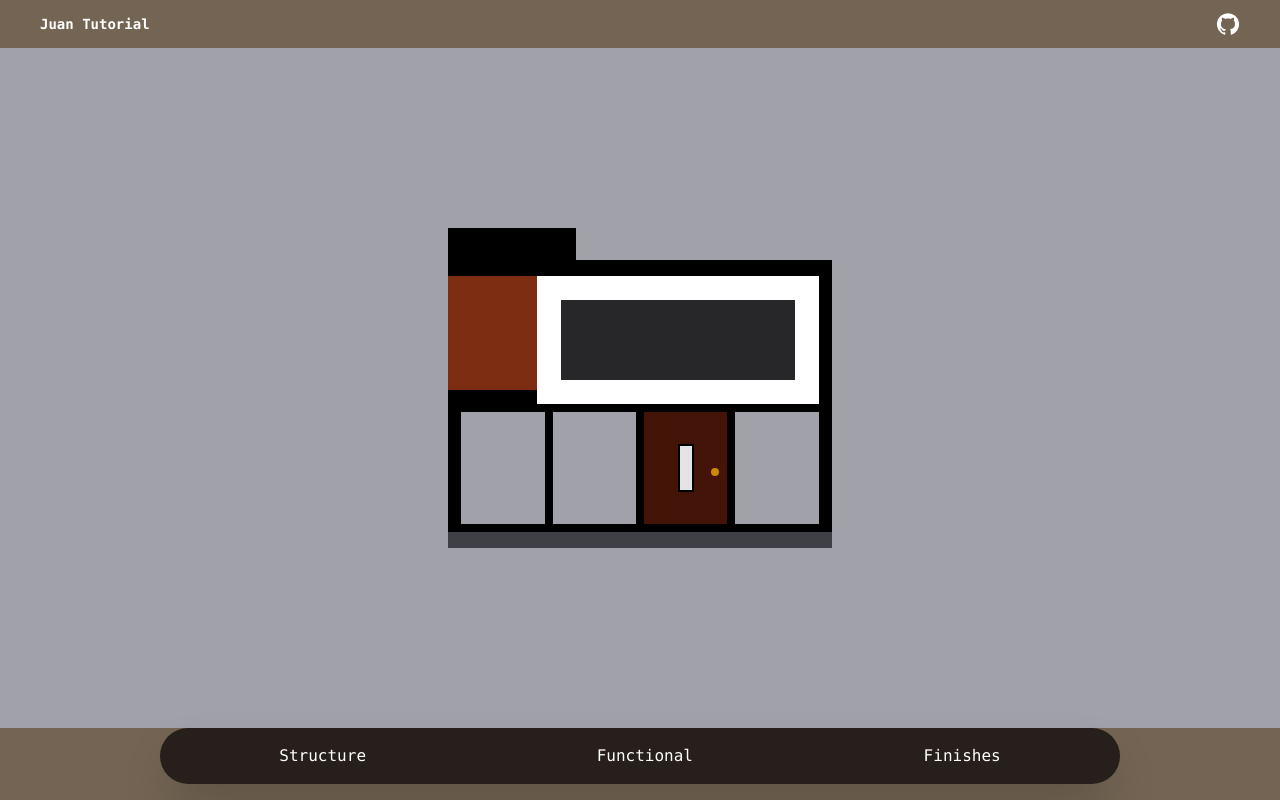
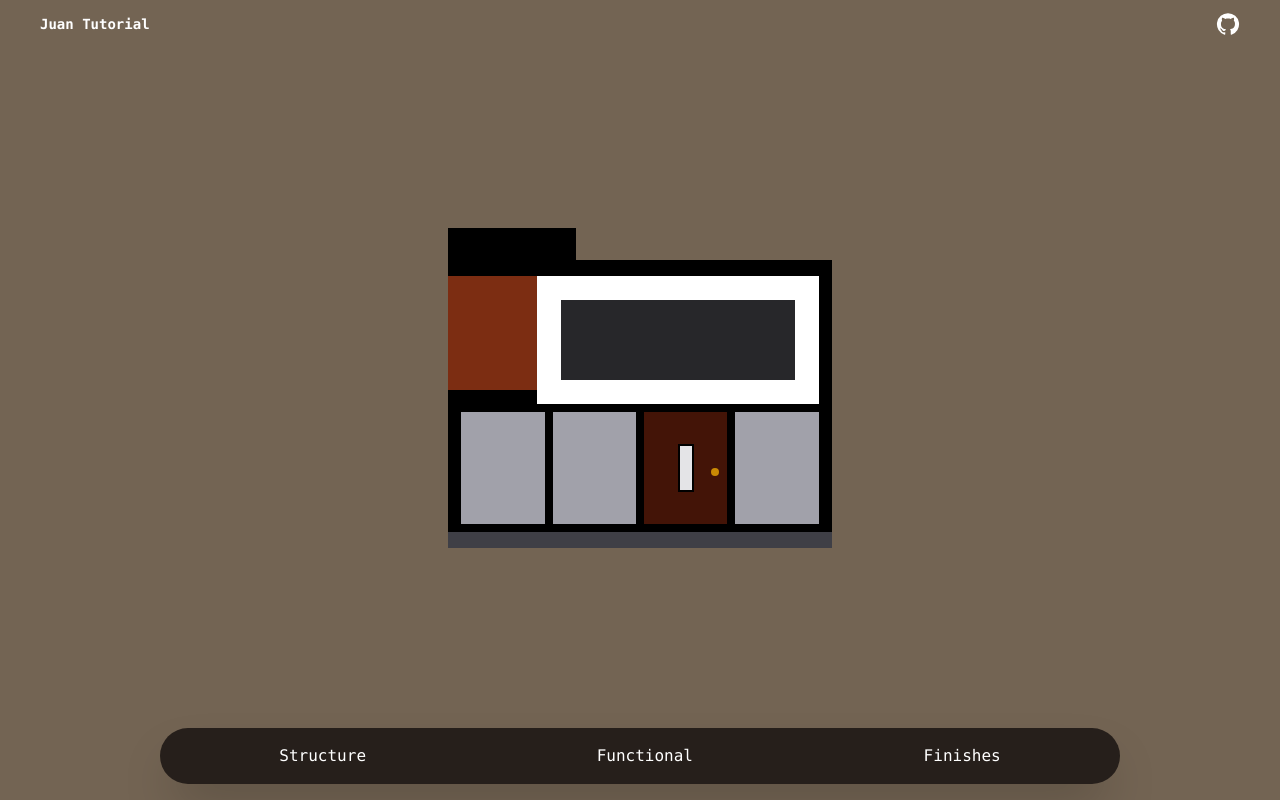
Before and after one commit to juan-lagunas/juans-tutorials, a Next.js app: page / in a window 1280 px wide. Built offline with nearby package versions, Linux system fonts and the light colour scheme.

Commit message:
Change bg

```diff
--- a/src/app/components/modern/Functional.tsx
+++ b/src/app/components/modern/Functional.tsx
@@ -1,6 +1,6 @@
 const ModernHouse = () => {
 	return (
-		<div className="h-full w-full flex items-center justify-center bg-zinc-200">
+		<div className="h-full w-full flex items-center justify-center">
 			<div className="flex flex-col w-80 sm:w-96">
 				{/* Roof */}
 				<div className="cursor-pointer hover:-translate-y-2 transition duration-200">
--- a/src/app/components/modern/Structure.tsx
+++ b/src/app/components/modern/Structure.tsx
@@ -1,6 +1,6 @@
 const Structure = () => {
 	return (
-		<div className="h-full w-full flex items-center justify-center bg-zinc-400">
+		<div className="h-full w-full flex items-center justify-center">
 			<div className="flex flex-col w-80 sm:w-96">
 				{/* Roof */}
 				<div className="cursor-pointer hover:-translate-y-2 transition duration-200">
```
